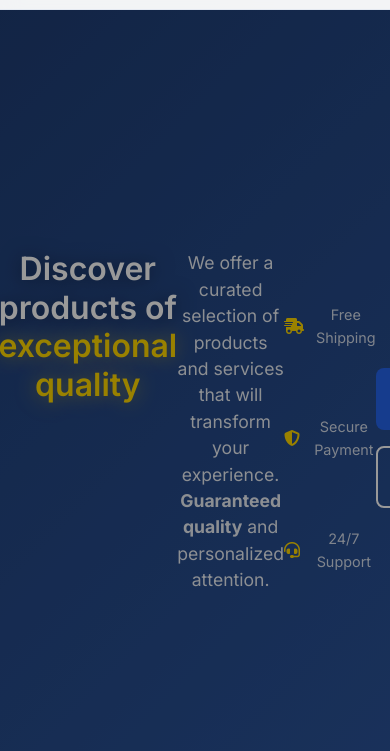
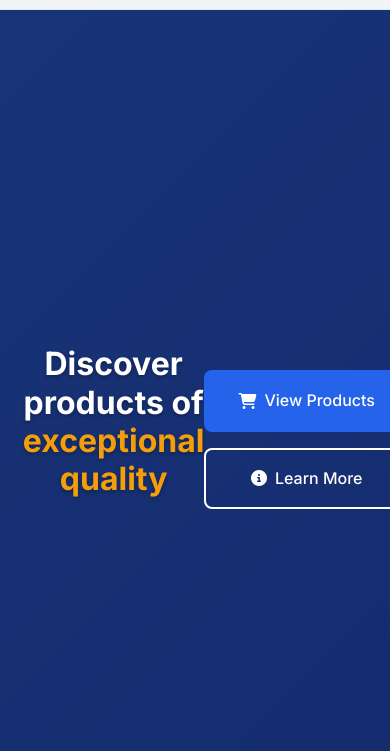
Before and after one commit to Jpandreu/ecommerce-template-demo, a website: page index.html in a window 390 px wide. Shown: the part 93-844 px from the top of the page. Drawn offline with nearby package versions, Linux system fonts and the light colour scheme.

Commit message:
Hero Mobile & Tablet Responsive Optimization
 Clean responsive design without extra content:
- Desktop: 3.5rem title  Tablet: 3rem  Mobile: 2.2rem  Small: 1.8rem
- Responsive padding and margins for all screen sizes
- Optimized button layout: horizontal on desktop, vertical on mobile
- Clean breakpoints: 1024px (tablet), 768px (mobile), 480px (small), 320px (tiny)

 Smart Layout Adjustments:
- Centered content alignment across all devices
- Full-width buttons on mobile (max 280px width)
- Proper touch targets for mobile interaction
- Scroll indicator scaling per device size

 Performance & UX:
- No extra HTML elements added
- Clean CSS without unnecessary rules
- Optimized for touch and mouse interaction
- Maintains visual hierarchy on all screen sizes

 Cross-device compatibility ready for ThemeForest submission

```diff
--- a/assets/css/cross-browser.css
+++ b/assets/css/cross-browser.css
@@ -63,6 +63,8 @@
     -webkit-transition: all 0.3s ease;
     -moz-transition: all 0.3s ease;
     -o-transition: all 0.3s ease;
+    transition: all 0.3s ease;
+    transition: all 0.3s ease;
     transition: all 0.3s ease;
 }
 
@@ -131,12 +133,14 @@
     /* Firefox-specific fixes */
     .btn {
         -moz-appearance: none;
+        appearance: none;
+    }
+    select {
+        -moz-appearance: none;
+        appearance: none;
+    }
     }
 
-    select {
-        -moz-appearance: none;
-    }
-}
 
 /* Fixes para Edge */
 @supports (-ms-ime-align: auto) {
--- a/assets/css/styles.css
+++ b/assets/css/styles.css
@@ -549,9 +549,23 @@ ul {
     display: flex;
     align-items: center;
     justify-content: center;
-    background: linear-gradient(135deg, #1e3c72 0%, #2a5298 100%);
+    background: linear-gradient(135deg, var(--primary-color) 0%, var(--primary-dark) 100%);
     overflow: hidden;
-    color: white;
+}
+
+/* Mobile optimizations */
+@media (max-width: 768px) {
+    .hero {
+        min-height: 100vh;
+        padding: 1rem 0;
+    }
+}
+
+@media (max-width: 480px) {
+    .hero {
+        min-height: 100vh;
+        align-items: center;
+    }
 }
 
 .hero-background {
@@ -563,8 +577,7 @@ ul {
     background-image: url('../images/hero-bg.jpg');
     background-size: cover;
     background-position: center;
-    opacity: 0.3;
-    z-index: 1;
+    z-index: -2;
 }
 
 .hero-overlay {
@@ -573,148 +586,134 @@ ul {
     left: 0;
     width: 100%;
     height: 100%;
-    background: rgba(0, 0, 0, 0.4);
-    z-index: 2;
-}
-
-
+    background: var(--bg-overlay);
+    z-index: -1;
+}
 
 .hero-content {
     text-align: center;
-    color: white;
-    max-width: 700px;
+    color: var(--text-white);
+    width: 100%;
+    max-width: 800px;
     margin: 0 auto;
-    padding: 3rem 1rem;
+    padding: 2rem 1rem;
     position: relative;
-    z-index: 10;
-}
-
-.hero-badge {
-    display: inline-flex;
-    align-items: center;
-    gap: 0.5rem;
-    background: rgba(255, 215, 0, 0.1);
-    border: 1px solid rgba(255, 215, 0, 0.3);
-    border-radius: 25px;
-    padding: 0.5rem 1rem;
-    font-size: 0.85rem;
-    font-weight: 500;
-    margin-bottom: 1.5rem;
-    color: #FFD700;
-}
-
-.hero-badge i {
-    color: #FFD700;
-    font-size: 0.9rem;
+    z-index: 2;
+}
+
+/* Tablet */
+@media (max-width: 1024px) and (min-width: 769px) {
+    .hero-content {
+        padding: 2.5rem 1.5rem;
+        max-width: 700px;
+    }
+}
+
+/* Mobile */
+@media (max-width: 768px) {
+    .hero-content {
+        padding: 2rem 1rem;
+        max-width: 100%;
+    }
+}
+
+@media (max-width: 480px) {
+    .hero-content {
+        padding: 1.5rem 0.75rem;
+    }
 }
 
 .hero-title {
     font-size: 3.5rem;
-    font-weight: 600;
+    font-weight: 700;
     margin-bottom: 1.5rem;
-    line-height: 1.1;
-    text-shadow: 0 2px 20px rgba(0, 0, 0, 0.5);
-}
-
-@media (min-width: 768px) {
+    line-height: 1.2;
+    text-shadow: 0 2px 4px rgba(0, 0, 0, 0.3);
+}
+
+/* Tablet */
+@media (max-width: 1024px) and (min-width: 769px) {
     .hero-title {
-        font-size: 4rem;
-    }
-}
-
-@media (min-width: 1200px) {
+        font-size: 3rem;
+        margin-bottom: 1.3rem;
+    }
+}
+
+/* Mobile */
+@media (max-width: 768px) {
     .hero-title {
-        font-size: 4.5rem;
+        font-size: 2.2rem;
+        margin-bottom: 1rem;
+        line-height: 1.3;
+    }
+}
+
+@media (max-width: 480px) {
+    .hero-title {
+        font-size: 1.8rem;
+        margin-bottom: 0.8rem;
+        line-height: 1.4;
+    }
+}
+
+@media (max-width: 320px) {
+    .hero-title {
+        font-size: 1.6rem;
     }
 }
 
 .highlight {
-    color: #FFD700;
-    text-shadow: 0 0 20px rgba(255, 215, 0, 0.5);
-}
-
-.hero-description {
-    font-size: 1.3rem;
-    margin-bottom: 2.5rem;
-    color: rgba(255, 255, 255, 0.9);
-    max-width: 550px;
-    margin-left: auto;
-    margin-right: auto;
-    line-height: 1.5;
-}
-
-.hero-features {
-    display: flex;
+    color: var(--accent-color);
+}
+
+
+
+.hero-actions {
+    display: flex;
+    flex-direction: row;
+    gap: 1.5rem;
     justify-content: center;
-    gap: 2.5rem;
-    margin: 3rem 0 2rem;
-    flex-wrap: wrap;
-}
-
-.hero-feature {
-    display: flex;
     align-items: center;
-    gap: 0.5rem;
-    color: rgba(255, 255, 255, 0.8);
-    font-size: 0.9rem;
-    font-weight: 400;
-}
-
-.hero-feature i {
-    color: #FFD700;
-    font-size: 1rem;
-    margin-right: 0.25rem;
-}
-
-@media (max-width: 767px) {
-    .hero {
-        min-height: 100vh;
-    }
-
-    .hero-content {
-        padding: 2rem 1rem;
-    }
-
-    .hero-title {
-        font-size: 2.5rem;
-    }
-
-    .hero-description {
-        font-size: 1.1rem;
-        margin-bottom: 2rem;
-    }
-
-    .hero-features {
-        gap: 1.5rem;
-        margin: 2rem 0;
-    }
-
-    .hero-shape {
-        display: none;
-    }
-
+    margin-top: 2rem;
+}
+
+/* Tablet */
+@media (max-width: 1024px) and (min-width: 769px) {
+    .hero-actions {
+        gap: 1.2rem;
+        margin-top: 1.8rem;
+    }
+}
+
+/* Mobile */
+@media (max-width: 768px) {
     .hero-actions {
         flex-direction: column;
-        align-items: center;
         gap: 1rem;
-    }
-}
-
-.hero-actions {
-    display: flex;
-    gap: 1.5rem;
-    justify-content: center;
-    flex-wrap: wrap;
-}
-
-@media (max-width: 767px) {
+        margin-top: 1.5rem;
+    }
+
+    .hero-actions .btn {
+        width: 100%;
+        max-width: 280px;
+        min-width: 200px;
+        padding: 0.9rem 1.5rem;
+        font-size: 0.95rem;
+    }
+}
+
+@media (max-width: 480px) {
     .hero-actions {
-        flex-direction: column;
-        align-items: center;
-    }
-}
-
-
+        gap: 0.8rem;
+        margin-top: 1.2rem;
+    }
+
+    .hero-actions .btn {
+        max-width: 250px;
+        padding: 0.8rem 1.2rem;
+        font-size: 0.9rem;
+    }
+}
 
 .scroll-indicator {
     position: absolute;
@@ -723,6 +722,30 @@ ul {
     transform: translateX(-50%);
     color: var(--text-white);
     animation: bounce 2s infinite;
+    font-size: 1.5rem;
+}
+
+/* Tablet */
+@media (max-width: 1024px) and (min-width: 769px) {
+    .scroll-indicator {
+        bottom: 1.8rem;
+        font-size: 1.4rem;
+    }
+}
+
+/* Mobile */
+@media (max-width: 768px) {
+    .scroll-indicator {
+        bottom: 1.5rem;
+        font-size: 1.3rem;
+    }
+}
+
+@media (max-width: 480px) {
+    .scroll-indicator {
+        bottom: 1rem;
+        font-size: 1.2rem;
+    }
 }
 
 @keyframes bounce {
@@ -736,6 +759,8 @@ ul {
         transform: translateX(-50%) translateY(-5px);
     }
 }
+
+
 
 /* Secciones generales */
 .section-header {
--- a/index.html
+++ b/index.html
@@ -106,35 +106,14 @@
     <!-- Hero Section -->
     <main id="main-content" role="main">
     <section id="home" class="hero" aria-labelledby="hero-title">
-        <div class="hero-background"></div>
-        <div class="hero-overlay"></div>
+        <div class="hero-background">
+            <div class="hero-overlay"></div>
+        </div>
         <div class="container">
             <div class="hero-content">
-                <div class="hero-badge">
-                    <i class="fas fa-star"></i>
-                    <span>Premium Quality</span>
-                </div>
                 <h1 id="hero-title" class="hero-title">
                     Discover products of <span class="highlight">exceptional quality</span>
                 </h1>
-                <p class="hero-description">
-                    We offer a curated selection of products and services that will transform your experience.
-                    <strong>Guaranteed quality</strong> and personalized attention.
-                </p>
-                <div class="hero-features">
-                    <div class="hero-feature">
-                        <i class="fas fa-shipping-fast"></i>
-                        <span>Free Shipping</span>
-                    </div>
-                    <div class="hero-feature">
-                        <i class="fas fa-shield-alt"></i>
-                        <span>Secure Payment</span>
-                    </div>
-                    <div class="hero-feature">
-                        <i class="fas fa-headset"></i>
-                        <span>24/7 Support</span>
-                    </div>
-                </div>
                 <div class="hero-actions">
                     <a href="products.html" class="btn btn-primary btn-large">
                         <i class="fas fa-shopping-cart"></i>
```
